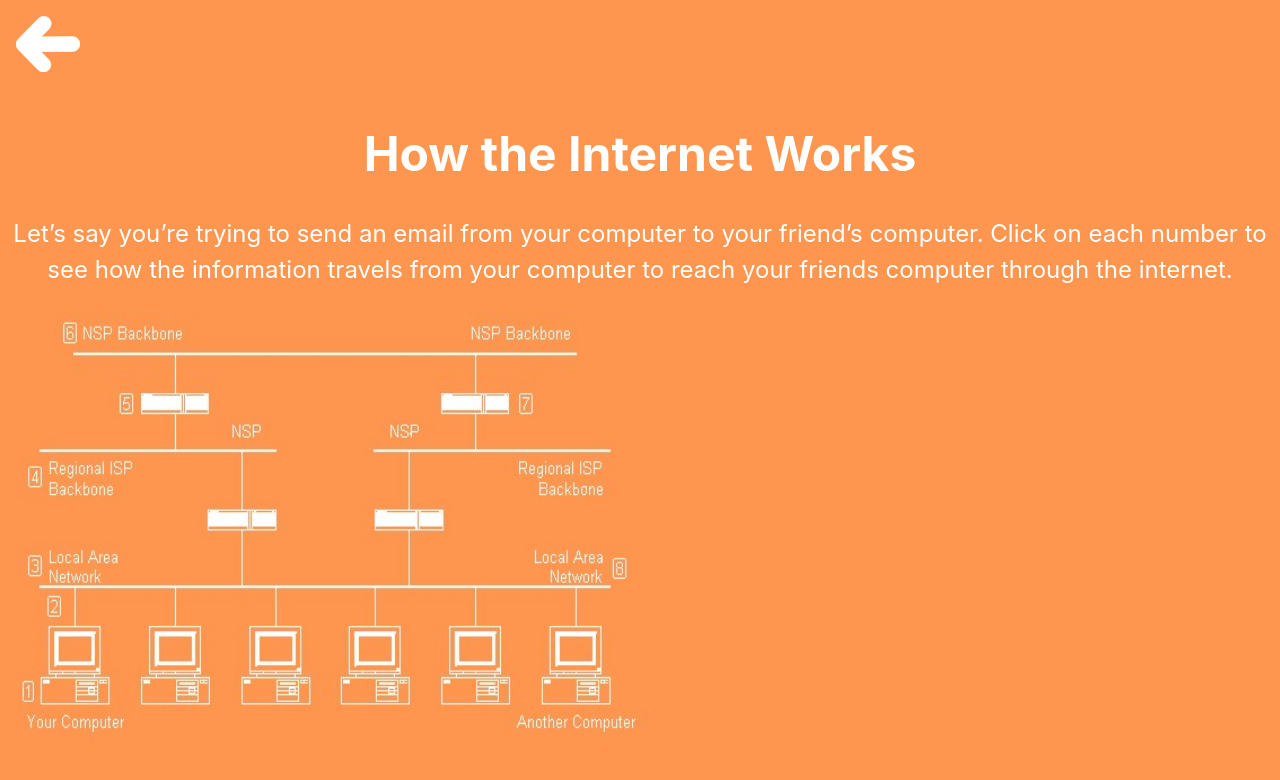
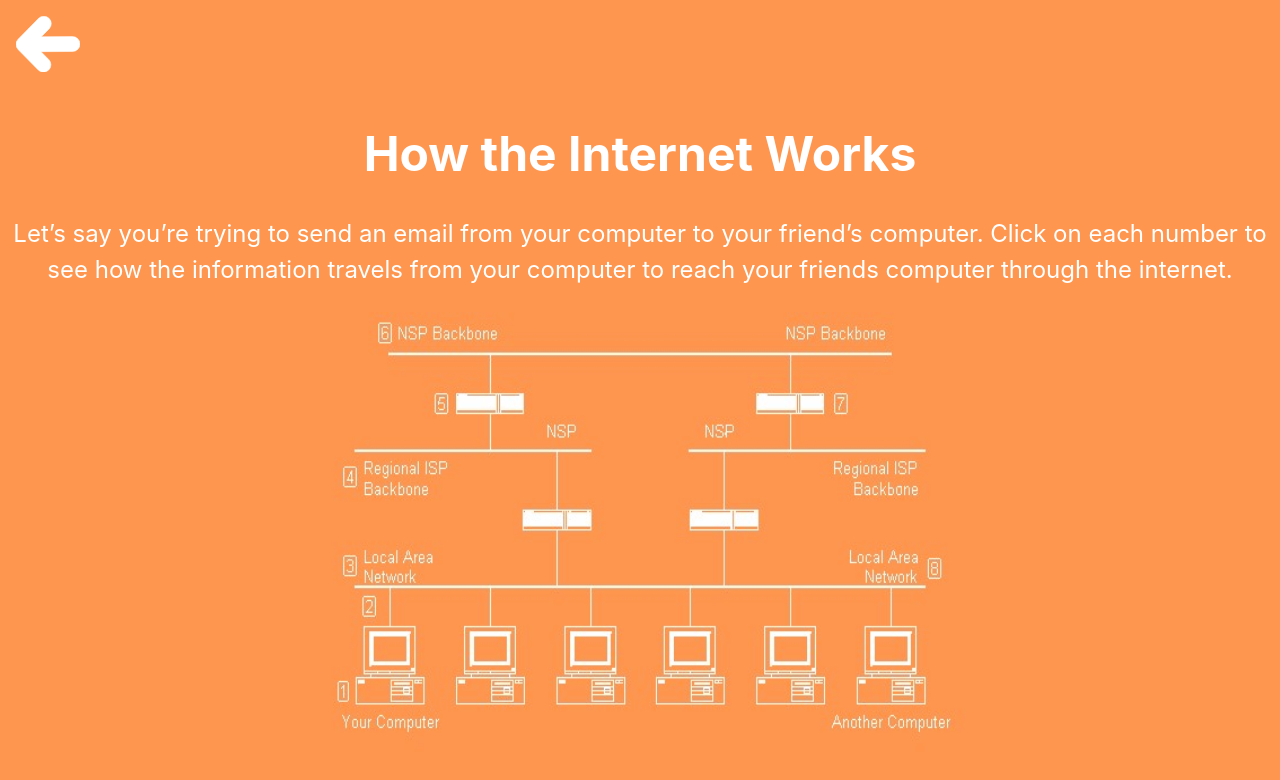
Before and after one commit to HACC2022/SouthShoreCoders, a Next.js app in the folder next-site/: page /internet in a window 1280 px wide. Shown: the top 780 px of the page. Built offline with nearby package versions, Linux system fonts and the light colour scheme.

Commit message:
clickable map

```diff
--- a/next-site/pages/internet.js
+++ b/next-site/pages/internet.js
@@ -11,7 +11,7 @@ export default function Internet() {
       </a>
       <h1 className={styles.title}>How the Internet Works</h1>
       <p className={styles.intro}>Let’s say you’re trying to send an email from your computer to your friend’s computer. Click on each number to see how the information travels from your computer to reach your friends computer through the internet.</p>
-      <div>
+      <div className={styles.diagram}>
 <Image src={diagram} map="image-map" width="650px" height="450px"/>
 <map name="image-map">
     <area alt="firstBox" title="firstBox" href="#boxOne" coords="20,282,31,298" shape="rect">
```
Also changed, not shown: next-site/pages/internetCommands.js (added).
